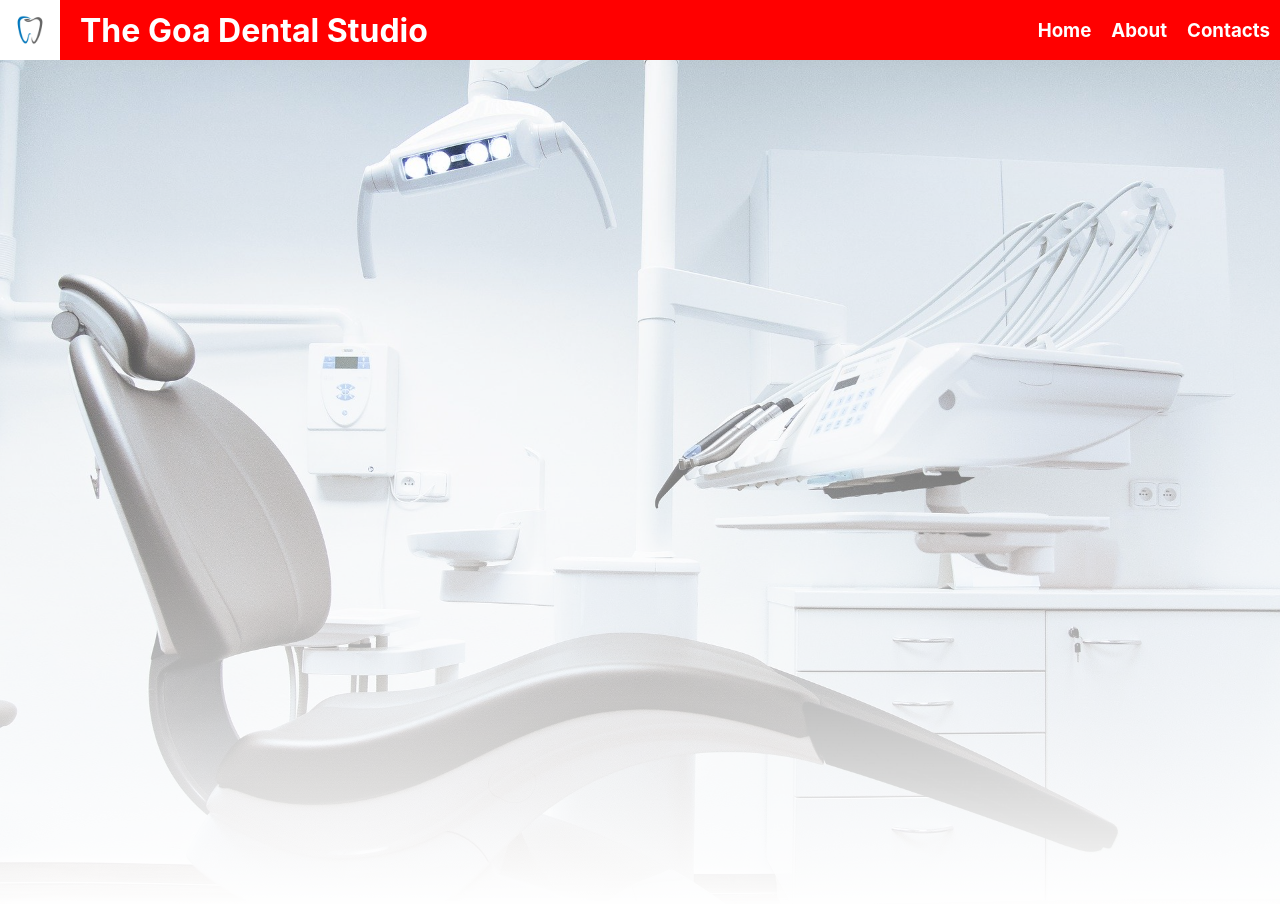
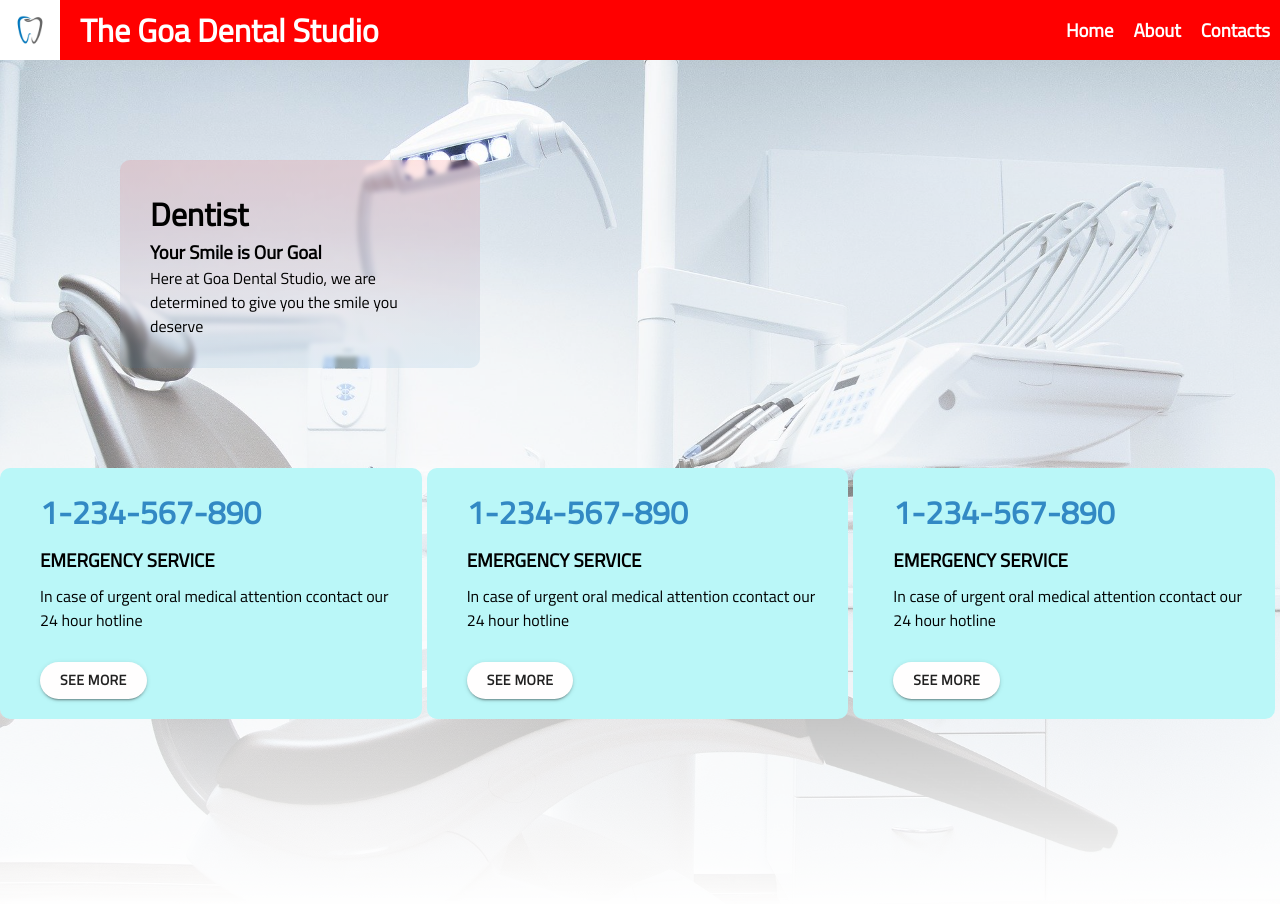
Before and after one commit to CannedShroud/dental-studio, a React (Create React App) app: page / in a window 1280 px wide. Shown: the top 904 px of the page. Built offline with nearby package versions, Linux system fonts and the light colour scheme.

Commit message:
Build HomePage

```diff
--- a/package.json
+++ b/package.json
@@ -3,6 +3,8 @@
   "version": "0.1.0",
   "private": true,
   "dependencies": {
+    "@material-ui/core": "^4.11.0",
+    "@material-ui/icons": "^4.9.1",
     "@testing-library/jest-dom": "^4.2.4",
     "@testing-library/react": "^9.5.0",
     "@testing-library/user-event": "^7.2.1",
--- a/src/Body.css
+++ b/src/Body.css
@@ -0,0 +1,7 @@
+.body{
+    display: flex;
+    flex-direction: column;
+    justify-content: space-around;
+    margin: auto;
+    margin-top: 100px;
+}
--- a/src/Body.js
+++ b/src/Body.js
@@ -1,11 +1,15 @@
 import React from "react";
 import "./Body.css";
+import Landing from "./Landing";
+import Cards from "./Cards";
 
 function Body() {
-  return <div className="body">
-      {/* Landing */}
-      {/* Cards */}
-  </div>;
+  return (
+    <div className="body">
+      <Landing />
+      <Cards />
+    </div>
+  );
 }
 
 export default Body;
--- a/src/Card.css
+++ b/src/Card.css
@@ -0,0 +1,35 @@
+.card {
+  /* margin-top: -120px; */
+  /* margin-left: 5px; */
+  padding: 20px;
+  padding-left: 40px;
+  margin-right: 5px;
+  border-radius: 10px;
+  height: 100%;
+  background-color: #baf7f8;
+  transition: all 0.2s ease-in-out;
+}
+.card:hover {
+  transform: scale(1.2);
+  background-color: #d4fefd;
+}
+.card__headline {
+  color: #3289c4;
+  margin-bottom: 10px;
+}
+
+.card__description {
+  margin-bottom: 30px;
+}
+
+.card__title {
+  margin-bottom: 10px;
+}
+
+.card__action {
+  border-radius: 50px !important;
+  padding-left: 20px !important;
+  padding-right: 20px !important;
+  background-color: #fffefe !important;
+  font-weight: bold !important;
+}
--- a/src/Card.js
+++ b/src/Card.js
@@ -1,13 +1,21 @@
 import React from "react";
-import Card from "./Card";
-
+import "./Card.css";
+import { Button } from "@material-ui/core";
 function Card() {
   return (
     <div className="card">
-      {/* Headline */}
-      {/* Title */}
-      {/* Description */}
-      {/* Action */}
+      <div className="card__headline">
+        <h1>1-234-567-890</h1>
+      </div>
+      <div className="card__title">
+        <h3>EMERGENCY SERVICE</h3>
+      </div>
+      <div className="card__description">
+        <p>
+          In case of urgent oral medical attention ccontact our 24 hour hotline
+        </p>
+      </div>
+      <Button variant="contained" className="card__action">See More </Button>
     </div>
   );
 }
--- a/src/Cards.css
+++ b/src/Cards.css
@@ -0,0 +1,5 @@
+.cards {
+  display: flex;
+  justify-content: space-around;
+  margin-top: 100px;
+}
--- a/src/Cards.js
+++ b/src/Cards.js
@@ -1,12 +1,13 @@
 import React from "react";
 import "./Cards.css";
+import Card from "./Card";
 
 function Cards() {
   return (
     <div className="cards">
-      {/* Card */}
-      {/* Card */}
-      {/* Card */}
+      <Card />
+      <Card />
+      <Card />
     </div>
   );
 }
--- a/src/HomePage.css
+++ b/src/HomePage.css
@@ -2,11 +2,17 @@
   display: flex;
   margin-left: auto;
   margin-right: auto;
-  max-width: 1500px;
+  /* max-width: 1500px; */
 }
 .homePage__image {
   width: 100%;
-  z-index: 0;
-  margin-bottom: -150px;
+  z-index: -1;
+  margin-bottom: -100%;
+  height: 10%;
+  /* object-fit: cover; */
   mask-image: linear-gradient(to bottom, rgba(0, 0, 0, 1), rgba(0, 0, 0, 0));
 }
+
+.homePage__body {
+  z-index: 100;
+}
--- a/src/HomePage.js
+++ b/src/HomePage.js
@@ -2,6 +2,7 @@ import React from "react";
 import "./HomePage.css";
 import Header from "./Header";
 import chairImage from "./dentalChair.jpg";
+import Body from "./Body";
 
 function HomePage() {
   return (
@@ -9,7 +10,9 @@ function HomePage() {
       <Header className="header" />
       <div className="homePage__container">
         <img src={chairImage} alt="" className="homePage__image" />
-        {/* Body */}
+      </div>
+      <div className="homePage__body">
+        <Body />
       </div>
     </div>
   );
--- a/src/Landing.css
+++ b/src/Landing.css
@@ -0,0 +1,8 @@
+.landing {
+  backdrop-filter: blur(2px);
+  background-image: linear-gradient(to bottom, rgba(255, 0, 0, 0.1), rgba(50, 137, 196, 0.1));
+  border-radius: 10px;
+  max-width: 300px;
+  margin-left: 120px;
+  padding: 30px;
+}
--- a/src/Landing.js
+++ b/src/Landing.js
@@ -2,11 +2,24 @@ import React from "react";
 import "./Landing.css";
 
 function Landing() {
-  return <div className="landing">
-      {/* Title */}
-      {/* Description */}
+  return (
+    <div className="landing">
+      <div className="landing__title">
+        <h1>Dentist</h1>
+      </div>
+      <div className="landing__semiHeading">
+        <h3>Your Smile is Our Goal</h3>
+      </div>
+      <div className="landing__description">
+        <p>
+          Here at Goa Dental Studio, we are determined to give you the smile you
+          deserve
+        </p>
+      </div>
+
       {/* Icons */}
-  </div>;
+    </div>
+  );
 }
 
 export default Landing;
--- a/src/index.css
+++ b/src/index.css
@@ -1,5 +1,7 @@
+@import url("https://fonts.googleapis.com/css2?family=Titillium+Web&display=swap");
 * {
   margin: 0;
+  font-family: "Titillium Web", sans-serif;
 }
 
 body {
```
Also changed, not shown: 1 other file (tests, documents, lock files or other folders).
